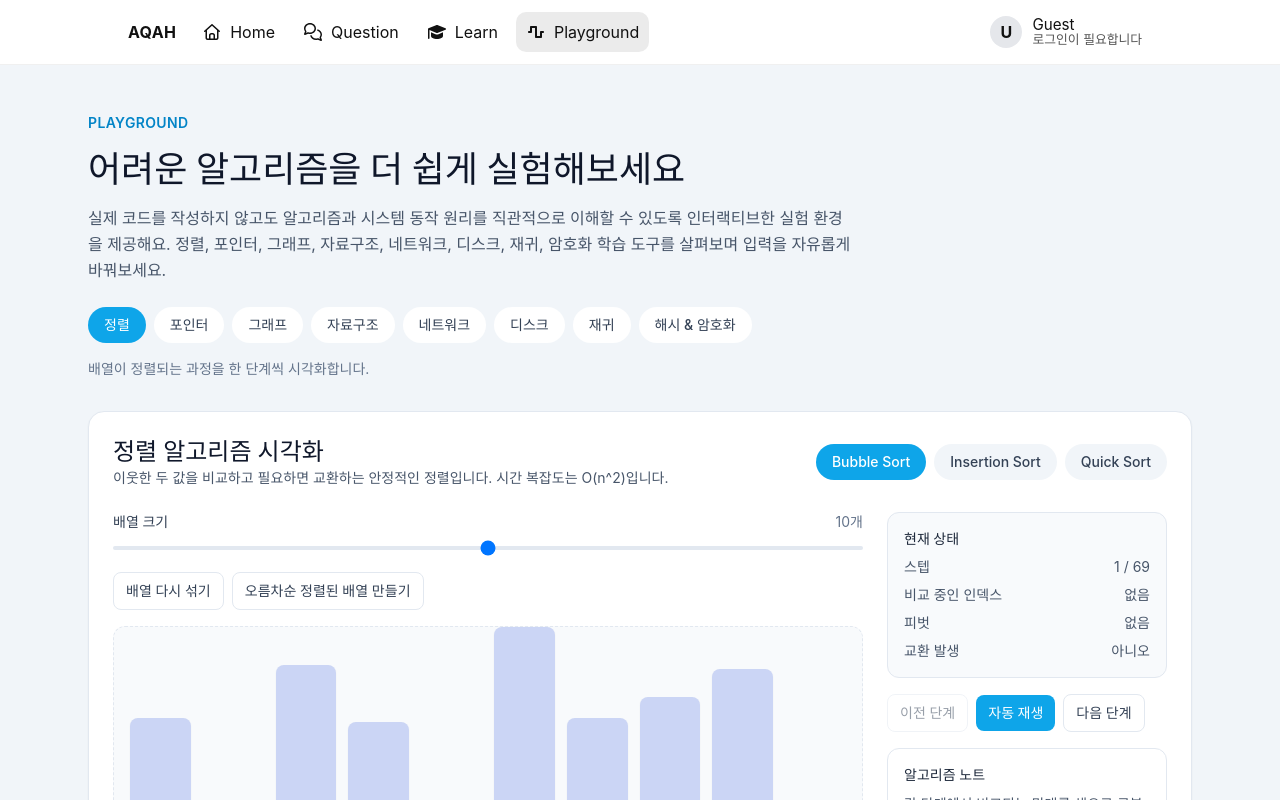
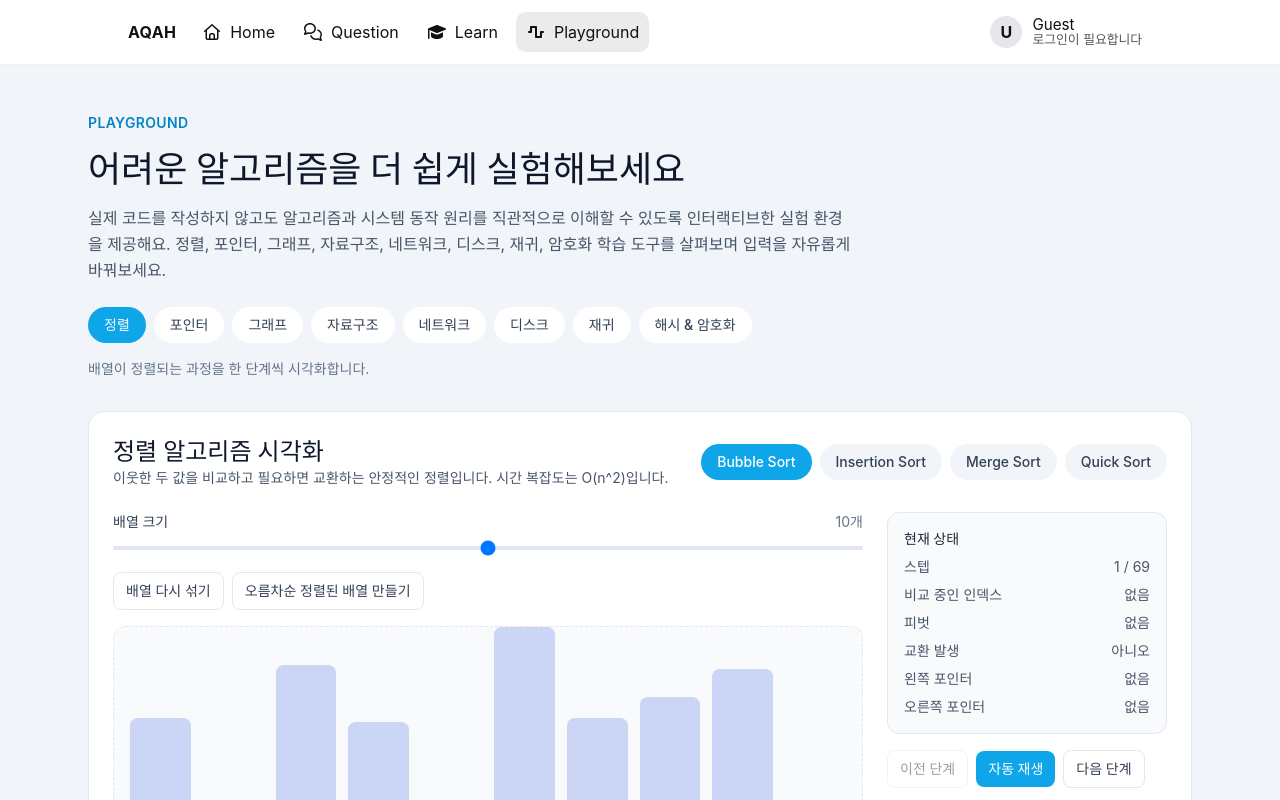
Before and after one commit to Cl0udFire/aqah, a React (Vite) app in the folder web/: page /playground in a window 1280 px wide. Shown: the top 800 px of the page. Built offline with nearby package versions, Linux system fonts and the light colour scheme; no server answers; a web font is replaced by a local one; what md-editor-rt would draw is missing.

Commit message:
Add merge sort visualization with pointer support

```diff
--- a/web/src/components/playground/SortingPlayground.jsx
+++ b/web/src/components/playground/SortingPlayground.jsx
@@ -12,6 +12,12 @@ const SORTING_ALGORITHMS = {
     description:
       "정렬된 부분에 새로운 값을 끼워 넣는 방식으로 동작합니다. 작은 입력에서 효율적입니다.",
     generator: insertionSortSteps,
+  },
+  merge: {
+    name: "Merge Sort",
+    description:
+      "배열을 반으로 나누고 정렬된 부분 배열을 병합하는 분할 정복 정렬입니다. 시간 복잡도는 O(n log n)입니다.",
+    generator: mergeSortSteps,
   },
   quick: {
     name: "Quick Sort",
@@ -51,6 +57,8 @@ const SortingPlayground = () => {
     comparing: [],
     swapped: false,
     pivotIndex: null,
+    leftPointer: null,
+    rightPointer: null,
   };
 
   const maxValue = Math.max(...frame.array, 1);
@@ -222,6 +230,22 @@ const SortingPlayground = () => {
                 <dt>교환 발생</dt>
                 <dd>{frame.swapped ? "예" : "아니오"}</dd>
               </div>
+              <div className="flex items-center justify-between">
+                <dt>왼쪽 포인터</dt>
+                <dd>
+                  {typeof frame.leftPointer === "number"
+                    ? `${frame.leftPointer + 1}번째`
+                    : "없음"}
+                </dd>
+              </div>
+              <div className="flex items-center justify-between">
+                <dt>오른쪽 포인터</dt>
+                <dd>
+                  {typeof frame.rightPointer === "number"
+                    ? `${frame.rightPointer + 1}번째`
+                    : "없음"}
+                </dd>
+              </div>
             </dl>
           </div>
 
@@ -327,21 +351,21 @@ function quickSortSteps(initialArray) {
   function partition(low, high) {
     const pivot = arr[high];
     let i = low;
-    steps.push(createSortingFrame(arr, [low, high], false, high));
+    steps.push(createSortingFrame(arr, [low, high], false, high, i, high));
 
     for (let j = low; j < high; j += 1) {
-      steps.push(createSortingFrame(arr, [j, high], false, high));
+      steps.push(createSortingFrame(arr, [j, high], false, high, i, j));
       if (arr[j] < pivot) {
         if (i !== j) {
           [arr[i], arr[j]] = [arr[j], arr[i]];
-          steps.push(createSortingFrame(arr, [i, j], true, high));
+          steps.push(createSortingFrame(arr, [i, j], true, high, i, j));
         }
         i += 1;
       }
     }
 
     [arr[i], arr[high]] = [arr[high], arr[i]];
-    steps.push(createSortingFrame(arr, [i, high], true, i));
+    steps.push(createSortingFrame(arr, [i, high], true, i, i, high));
     return i;
   }
 
@@ -360,12 +384,79 @@ function quickSortSteps(initialArray) {
   return steps;
 }
 
-function createSortingFrame(array, comparing = [], swapped = false, pivotIndex = null) {
+function mergeSortSteps(initialArray) {
+  const arr = [...initialArray];
+  const temp = Array(arr.length).fill(0);
+  const steps = [createSortingFrame(arr)];
+
+  function merge(left, mid, right) {
+    let i = left;
+    let j = mid + 1;
+    let k = left;
+
+    while (i <= mid && j <= right) {
+      steps.push(createSortingFrame(arr, [i, j], false, null, i, j));
+      if (arr[i] <= arr[j]) {
+        temp[k] = arr[i];
+        i += 1;
+      } else {
+        temp[k] = arr[j];
+        j += 1;
+      }
+      k += 1;
+    }
+
+    while (i <= mid) {
+      steps.push(createSortingFrame(arr, [i], false, null, i, null));
+      temp[k] = arr[i];
+      i += 1;
+      k += 1;
+    }
+
+    while (j <= right) {
+      steps.push(createSortingFrame(arr, [j], false, null, null, j));
+      temp[k] = arr[j];
+      j += 1;
+      k += 1;
+    }
+
+    for (let index = left; index <= right; index += 1) {
+      arr[index] = temp[index];
+      steps.push(createSortingFrame(arr, [index], true, null, left, right));
+    }
+  }
+
+  function mergeSort(left, right) {
+    if (left >= right) {
+      return;
+    }
+
+    const mid = Math.floor((left + right) / 2);
+    mergeSort(left, mid);
+    mergeSort(mid + 1, right);
+    merge(left, mid, right);
+  }
+
+  mergeSort(0, arr.length - 1);
+  steps.push(createSortingFrame(arr));
+  return steps;
+}
+
+function createSortingFrame(
+  array,
+  comparing = [],
+  swapped = false,
+  pivotIndex = null,
+  leftPointer = null,
+  rightPointer = null,
+) {
   return {
     array: [...array],
     comparing,
     swapped,
     pivotIndex,
+    leftPointer,
+    rightPointer,
   };
 }
 
```
